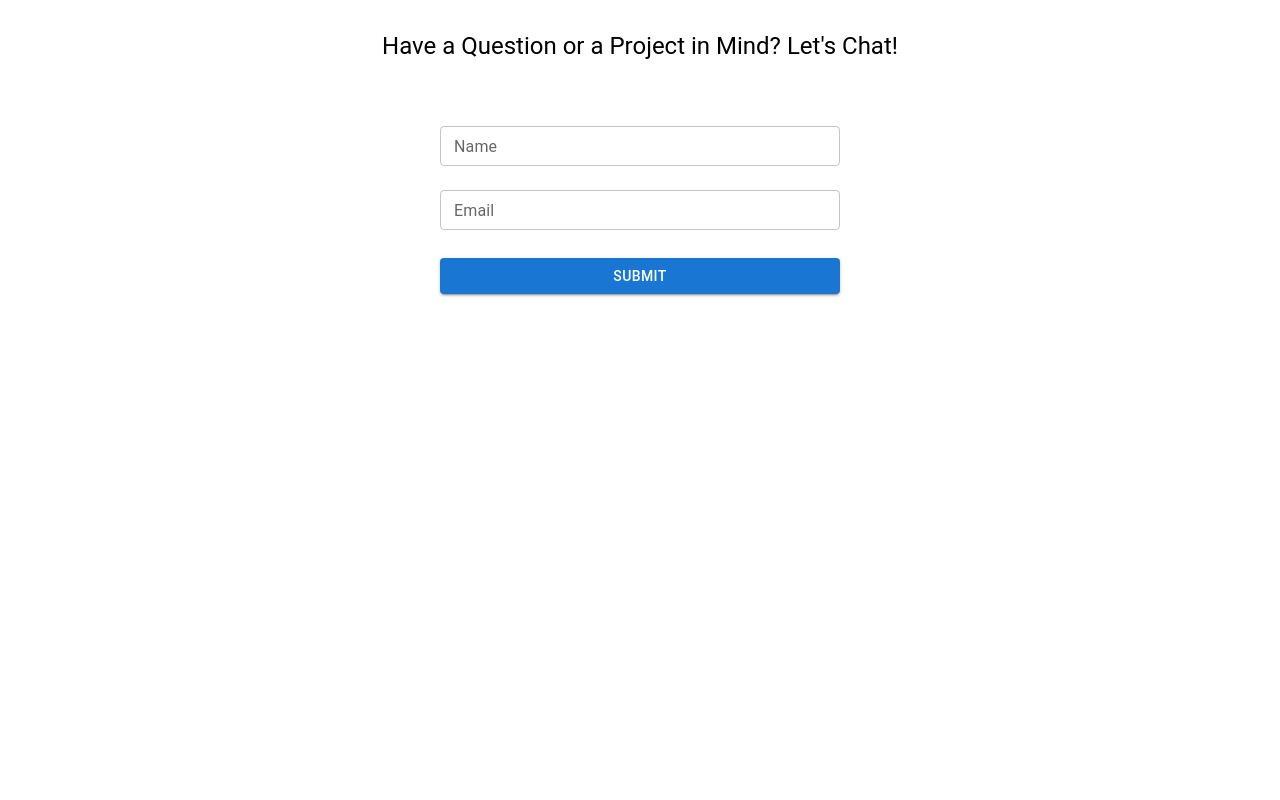
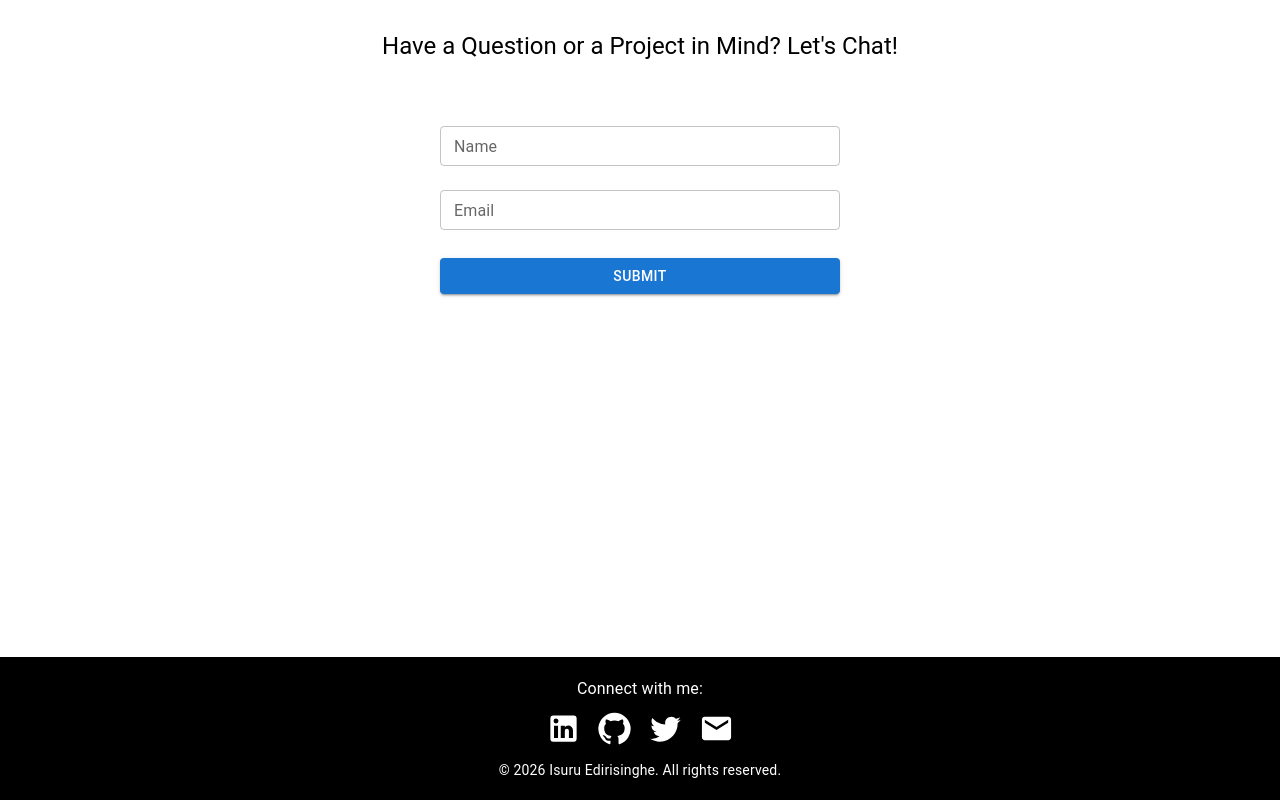
Before and after one commit to isuru117/portfolio, a React (Create React App) app: page / in a window 1280 px wide. Shown: the part 3654-4454 px from the top of the page. Before the commit the page ends 4311 px from the top, so only its background shows below. Built offline with nearby package versions, Linux system fonts and the light colour scheme.

Commit message:
add footer component

```diff
--- a/src/App.tsx
+++ b/src/App.tsx
@@ -7,6 +7,7 @@ import Experience from './components/Experience/Experience';
 import About from './components/About/About';
 import Contact from './components/Contact/Contact';
 import './App.css';
+import Footer from './components/Footer/Footer';
 
 const App: React.FC = () => {
 
@@ -42,6 +43,7 @@ const App: React.FC = () => {
       <Section id="contact">
         <Contact />
       </Section>
+      <Footer />
     </Router>
   );
 };
--- /dev/null
+++ b/src/components/Footer/Footer.tsx
@@ -0,0 +1,55 @@
+import React from 'react';
+import { Box, Container, Typography, Link } from '@mui/material';
+import { LinkedIn, GitHub, Twitter, Mail } from '@mui/icons-material';
+
+const Footer: React.FC = () => {
+    const socials = [
+        { name: 'LinkedIn', icon: <LinkedIn />, link: 'https://www.linkedin.com/in/isuru117' },
+        { name: 'GitHub', icon: <GitHub />, link: 'https://github.com/isuru117' },
+        { name: 'Twitter', icon: <Twitter />, link: 'https://twitter.com/isuru117' },
+        { name: 'Mail', icon: <Mail />, link: 'mailto:isuruedirisinghe80@gmail.com' },
+    ];
+
+    return (
+        <Box
+            component="footer"
+            sx={{
+                backgroundColor: 'black',
+                color: 'white',
+                padding: '20px 0',
+                marginTop: 'auto',
+                textAlign: 'center'
+            }}
+        >
+            <Container>
+                <Typography variant="body1" sx={{ marginBottom: '10px' }}>
+                    Connect with me:
+                </Typography>
+                <Box sx={{ display: 'flex', justifyContent: 'center', gap: 2, marginBottom: '10px' }}>
+                    {socials.map((social, index) => (
+                        <Link
+                            key={index}
+                            href={social.link}
+                            sx={{
+                                color: 'white',
+                                transition: 'color 0.3s',
+                                '&:hover': {
+                                    color: '#FFD700'
+                                }
+                            }}
+                            target="_blank"
+                            rel="noopener noreferrer"
+                        >
+                            {React.cloneElement(social.icon, { fontSize: 'large' })}
+                        </Link>
+                    ))}
+                </Box>
+                <Typography variant="body2">
+                    © {new Date().getFullYear()} Isuru Edirisinghe. All rights reserved.
+                </Typography>
+            </Container>
+        </Box>
+    );
+};
+
+export default Footer;
```
